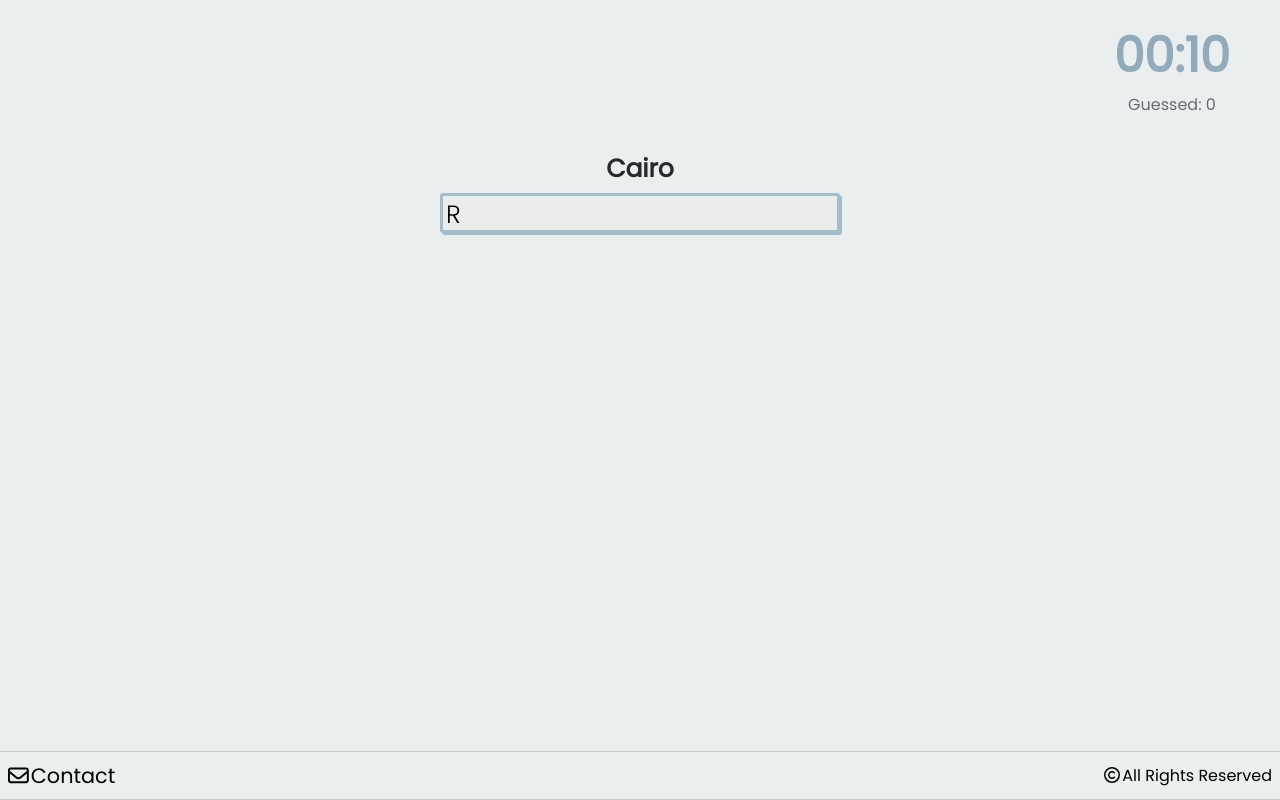
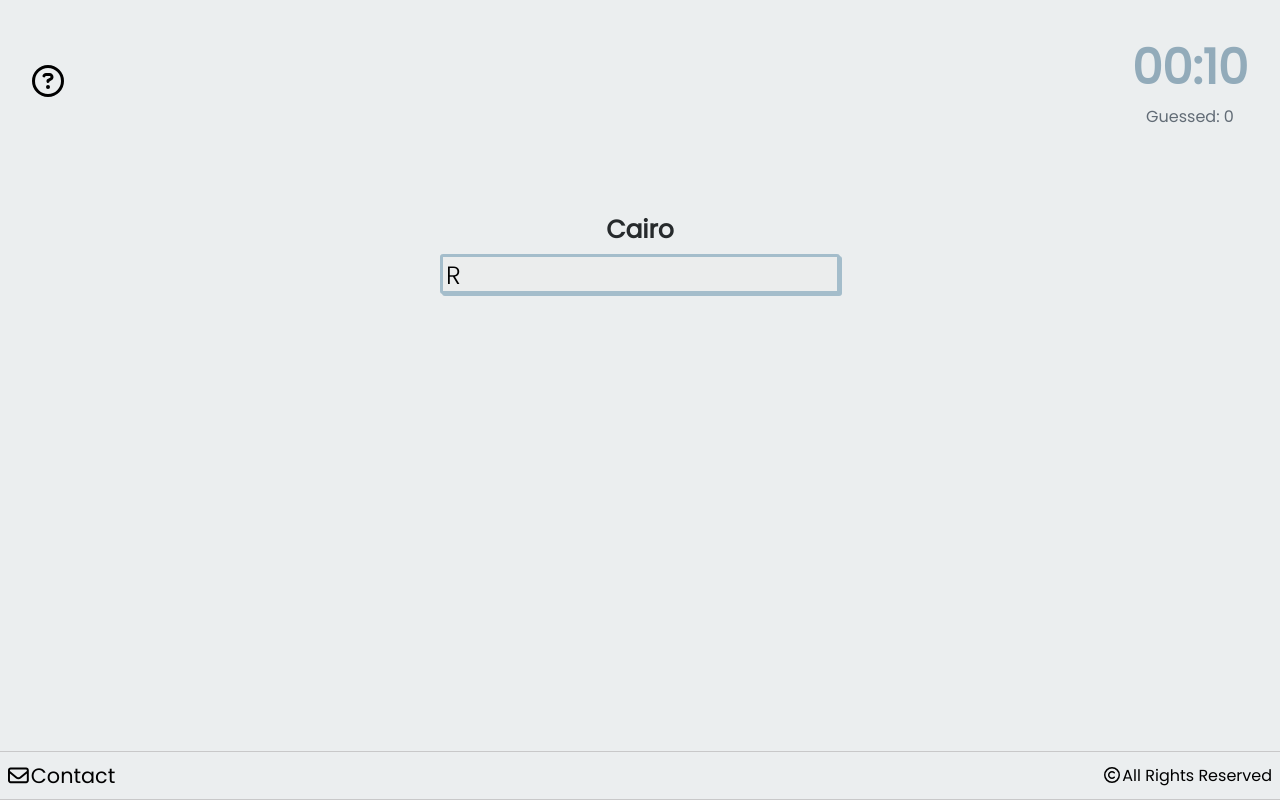
Before and after one commit to nickgabriadze/Towngraphy, a React (Create React App) app: page / in a window 1280 px wide. Built offline with nearby package versions, Linux system fonts and the light colour scheme; the HTML template or start-up script is replaced by a standard one.

Commit message:
Little changes

```diff
--- a/src/App.css
+++ b/src/App.css
@@ -10,13 +10,19 @@ body{
 #keyBoard{
    display: none;
  }
+#score-howTo{
+    display: flex;
+    align-items: center;
+    justify-content: space-between;
+    padding: 2rem;
 
+}
 .container{
     display: flex;
     flex-direction: column;
     justify-content: center;
     align-items: center;
-    padding-top: 150px;
+    padding-top: 50px;
 }
 
 @media (max-width: 480px){
--- a/src/App.js
+++ b/src/App.js
@@ -7,18 +7,19 @@ import { randCity } from './checkOrGive/randomCity.js'
 import { popularCities } from './cities.js';
 import { Timerwithscore } from './components/timer.js';
 import { reducer } from './components/reducer.js';
+import {HowTo} from './components/howToInstruction.jsx';
 
 function App() {
 
   let generatedCity = randCity(popularCities);
   let nextCity = generatedCity[generatedCity.length - 2].toUpperCase();
-
+  let char = generatedCity[generatedCity.length - 2].toUpperCase()
   const [state, dispatch] =
     useReducer(reducer,
       {
         randomCity: generatedCity, nextCity: nextCity,
         message: '', guessed: 0, started: false, usedCities: [],
-        minutes: 0, seconds: 10, gameOver: false
+        minutes: 0, seconds: 10, gameOver: false, letter: char
       });
 
   useEffect(() => {
@@ -39,10 +40,12 @@ function App() {
 
   return (
     <>
+    <div id='score-howTo'>
+      <HowTo letter={char}/>
       <Timerwithscore minute={formattedMinute} second={formattedSecond} guessed={state.guessed} dispatch={dispatch} />
+      </div>
       <div className="container">
         <div>
-
           <TextBox randomCity={state.randomCity} thatLetter={state.nextCity} message={state.message} dispatch={dispatch} />
         </div>
         <div id="keyBoard">
--- /dev/null
+++ b/src/components/howToInstruction.css
@@ -0,0 +1,18 @@
+@import url('https://fonts.googleapis.com/css2?family=Poppins&display=swap');
+#circle-questionMark{
+    font-size: 2rem;
+    cursor: pointer;
+}
+
+#explanation{
+    background-color: #9d9d9d;
+    text-align: center;
+    color: rgb(255, 255, 255);
+    border-radius: 5px;
+    padding: 2px;
+    width: 200px;
+    height: auto;
+    font-size:10px;
+    font-family: 'Poppins','Gill Sans', 'Gill Sans MT', 'Calibri', 'Trebuchet MS', 'sans-serif';
+    cursor: pointer;
+}
--- /dev/null
+++ b/src/components/howToInstruction.jsx
@@ -0,0 +1,25 @@
+import React, {useState} from 'react';
+import './howToInstruction.css';
+import { FontAwesomeIcon } from '@fortawesome/react-fontawesome';
+import { faCircleQuestion } from '@fortawesome/free-regular-svg-icons';
+import {motion} from 'framer-motion'
+export function HowTo({letter}){
+    const [clicked, setClicked] = useState(false);
+
+    const questionMark = <motion.div><FontAwesomeIcon id="circle-questionMark" icon={faCircleQuestion}/></motion.div>;
+    const afterClicked = <motion.div animate={{ opacity: [0, 0.1, 0.3, 0.5, 0.8, 1] }} id="explanation">Guess as many cities as you can, starting at a letter {letter}</motion.div>
+
+    const handleClick = () => {
+        clicked ? setClicked(false): setClicked(true);
+       console.log(clicked)
+    }
+
+    return(
+        <>
+        <div id="how-to-box" onClick={() => handleClick()}>
+            {clicked ? afterClicked:questionMark }
+
+        </div>
+        </>
+    );
+}
--- a/src/components/timer.css
+++ b/src/components/timer.css
@@ -3,10 +3,6 @@
 
 .timer{
     font-family:'Poppins', 'Franklin Gothic Medium', 'Arial Narrow', 'Arial', 'sans-serif';
-    position: absolute;
-    right: 0;
-    padding-right: 50px;
-    padding-top: 20px;
     text-align: center;
     color: #626c76;
 
```
